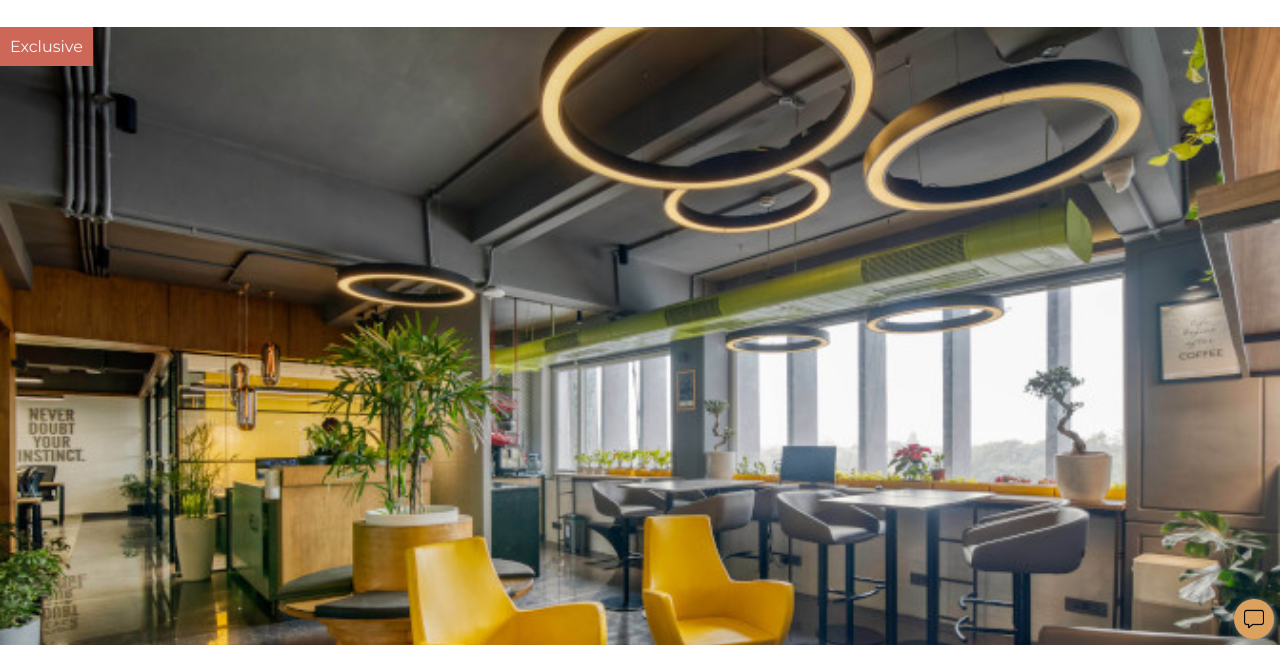
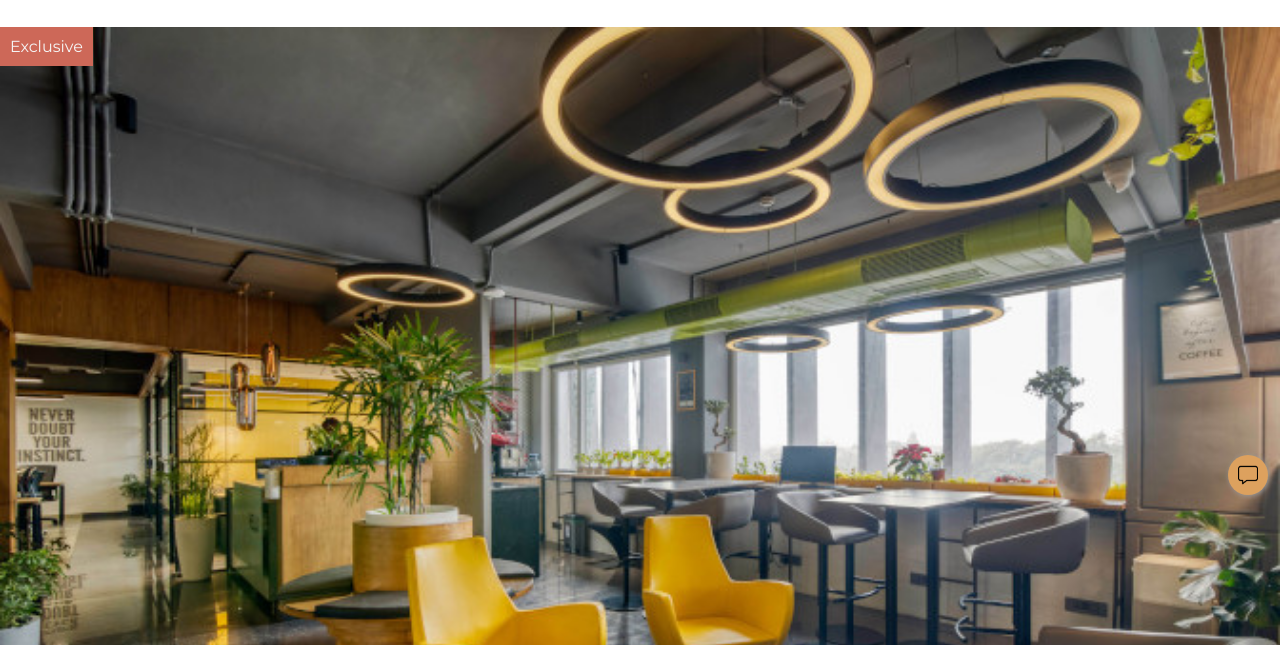
Before and after one commit to huzaifafaizan1231-netizen/Coworking-Space-Site, a website built with Vite: page index.html in a window 1280 px wide. Shown: the part 155-800 px from the top of the page. Built offline with nearby package versions, Linux system fonts and the light colour scheme.

Commit message:
Adjust chatbox position in CSS

```diff
--- a/index.css
+++ b/index.css
@@ -79,8 +79,8 @@ button {
 
 .chatbox-bg {
     position: fixed;
-    bottom: 6px;
-    right: 6px;
+    bottom: 150px;
+    right: 12px;
     background-color: #dda15e;
     width: 40px;
     height: 40px;
```
